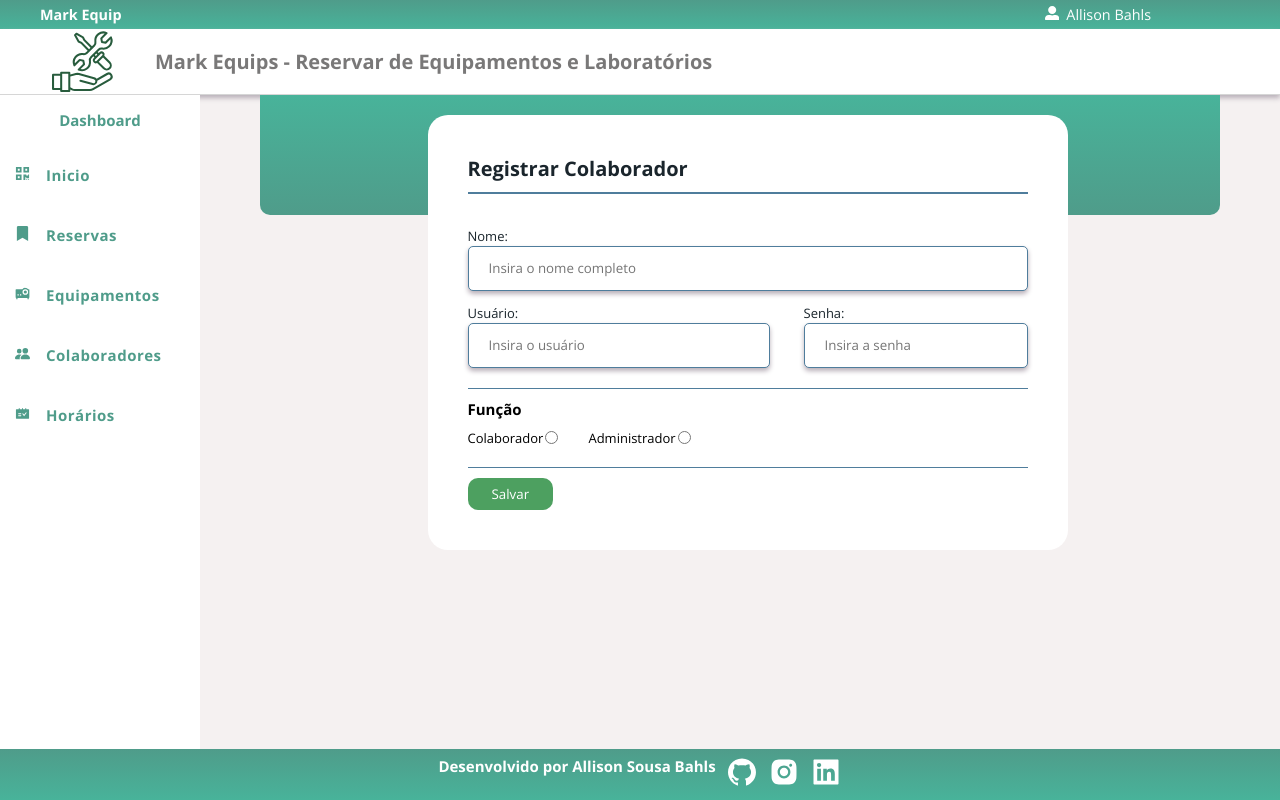
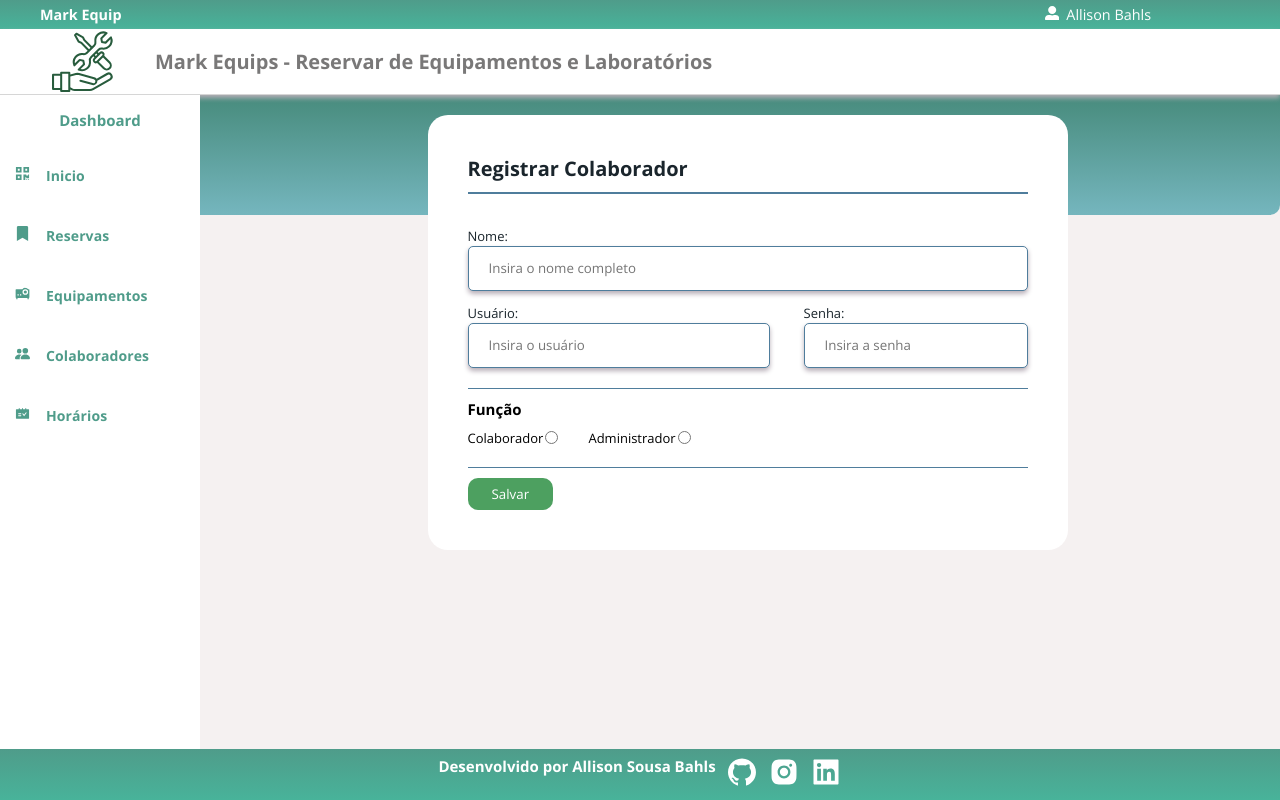
Before and after one commit to AllisonSBahls/mark-equips, a React (Create React App) app in the folder markequip-app/: page /colaboradores/register in a window 1280 px wide. Built offline with nearby package versions, Linux system fonts and the light colour scheme.

Commit message:
Effect background

```diff
--- a/markequip-app/src/Views/Collaborator/index.tsx
+++ b/markequip-app/src/Views/Collaborator/index.tsx
@@ -14,6 +14,7 @@ export default function Collaborator() {
     <>
       <Navbar />
       <Sidebar/>
+
       <div className="container-collaborators">
         <div className="action-collaborators">
           <div className="field-search">
--- a/markequip-app/src/Views/Collaborator/styles.css
+++ b/markequip-app/src/Views/Collaborator/styles.css
@@ -1,5 +1,5 @@
 .container-collaborators{
-    max-width: 80vw;
+    max-width: 75vw;
     margin-left: 215px;
     margin-top: 20px
 }
@@ -55,13 +55,17 @@
 }
 
 .title-page-collaborator label{
-    font-size: 20px;
+    font-size: 15px;
     font-weight: bold;
     color:rgb(77, 77, 77)
 }
 
 .btn-insert:hover{
     background-color: #238d3c;
+    border: 1px solid #238d3c;
+    color: white;
+
+
 }
 
 .table-colaborators{
@@ -79,7 +83,7 @@
 .table-colaborators td{
     line-height: 20px;
     vertical-align: middle;
-    font-size: 15px;
+    font-size: 12px;
     padding: 5px 50px;
     line-height: 30px;
 }
@@ -156,10 +160,10 @@
 
 .background-effect{
     position: absolute;
-    background: linear-gradient(0deg, #4f9c8a 0%, #48b39a 100%);
+    background: linear-gradient(0deg, #75b6be 0%, #478b7c 100%);
     height: 120px;
-    margin-left: 260px;
-    width: 75%;
+    width: 100%;
+    z-index: -1;
     border-bottom-left-radius: 10px;
     border-bottom-right-radius: 10px;
 }
--- a/markequip-app/src/Views/Login/styles.css
+++ b/markequip-app/src/Views/Login/styles.css
@@ -4,6 +4,8 @@
     max-width: 100vw;
     justify-content: center;
     align-items: center;
+    background: linear-gradient(0deg, #75b6be 0%, #478b7c 100%);
+
 }
 
 .content{
@@ -139,6 +141,7 @@
 .link-social-media:hover .item-social-media{
     background-color:  #ffffff;
     color:  #4f9c8a;
+
     transition: .3s;
 }
 
--- a/markequip-app/src/Views/Sidebar/styes.css
+++ b/markequip-app/src/Views/Sidebar/styes.css
@@ -25,7 +25,7 @@
     color: #4f9c8a;
     line-height: 60px;
     padding-left: 15px;
-    font-size: 15px;
+    font-size: 14px;
     box-sizing: border-box;
 
     transition: all .5s ease;
@@ -42,7 +42,7 @@ a.active, a:hover{
 }
 
 .sidebar a span{
-    letter-spacing: 0.5px;
+    letter-spacing: 0.1px;
 }
 
 #check{
```
